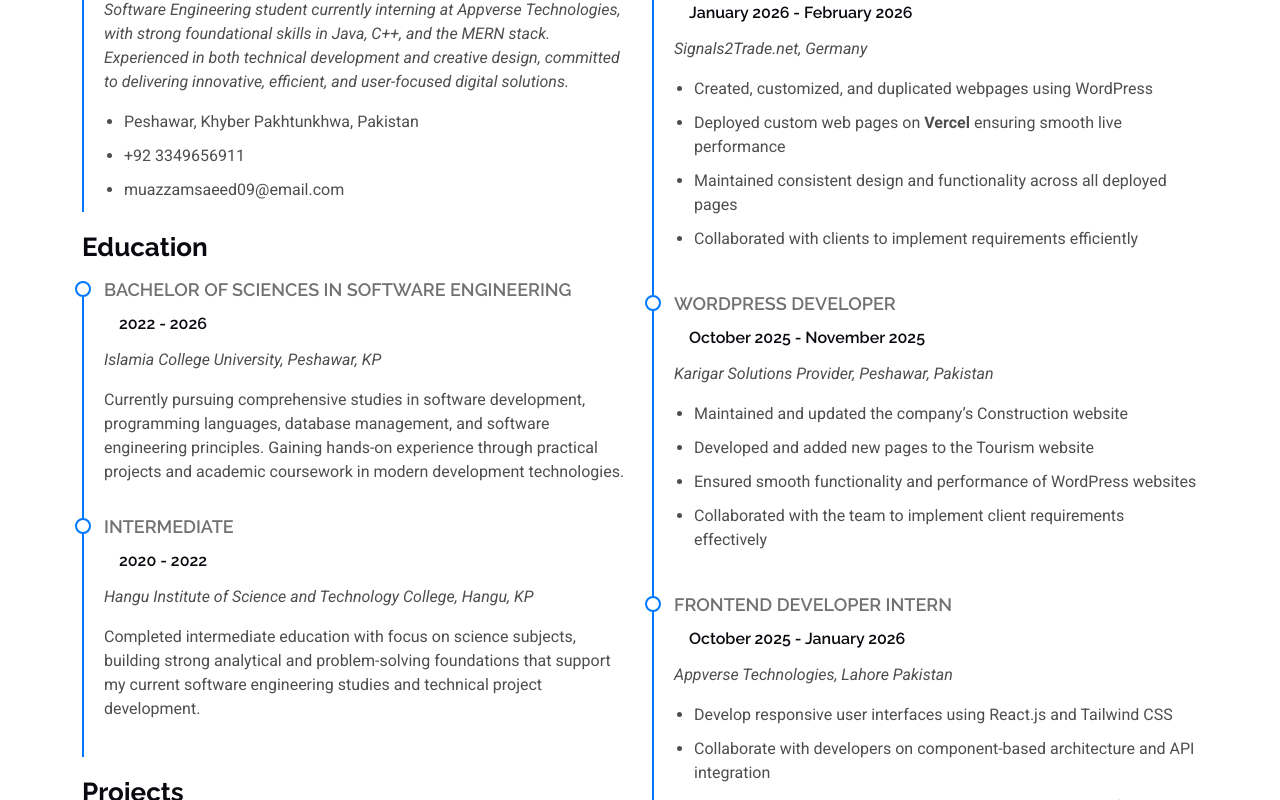
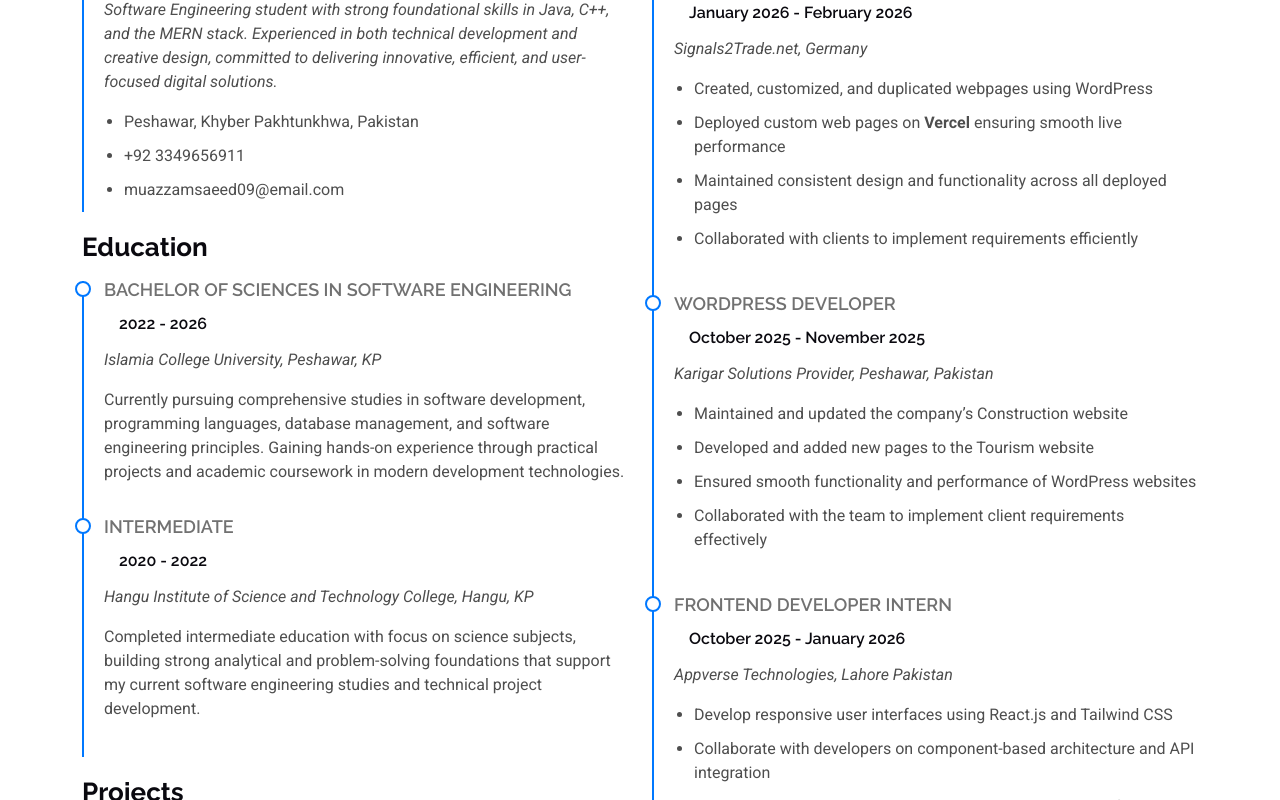
Before and after one commit to muazzamhussain/Portfolio-Website, a website: page index.html in a window 1280 px wide. Shown: the part 2206-3006 px from the top of the page. Drawn offline with Linux system fonts and the light colour scheme.

Commit message:
Portfolio updated

```diff
--- a/index.html
+++ b/index.html
@@ -458,8 +458,7 @@
                 <h4>Muazzam Hussain</h4>
                 <p>
                   <em>
-                    Software Engineering student currently interning at Appverse
-                    Technologies, with strong foundational skills in Java, C++,
+                    Software Engineering student with strong foundational skills in Java, C++,
                     and the MERN stack. Experienced in both technical
                     development and creative design, committed to delivering
                     innovative, efficient, and user-focused digital solutions.
```
